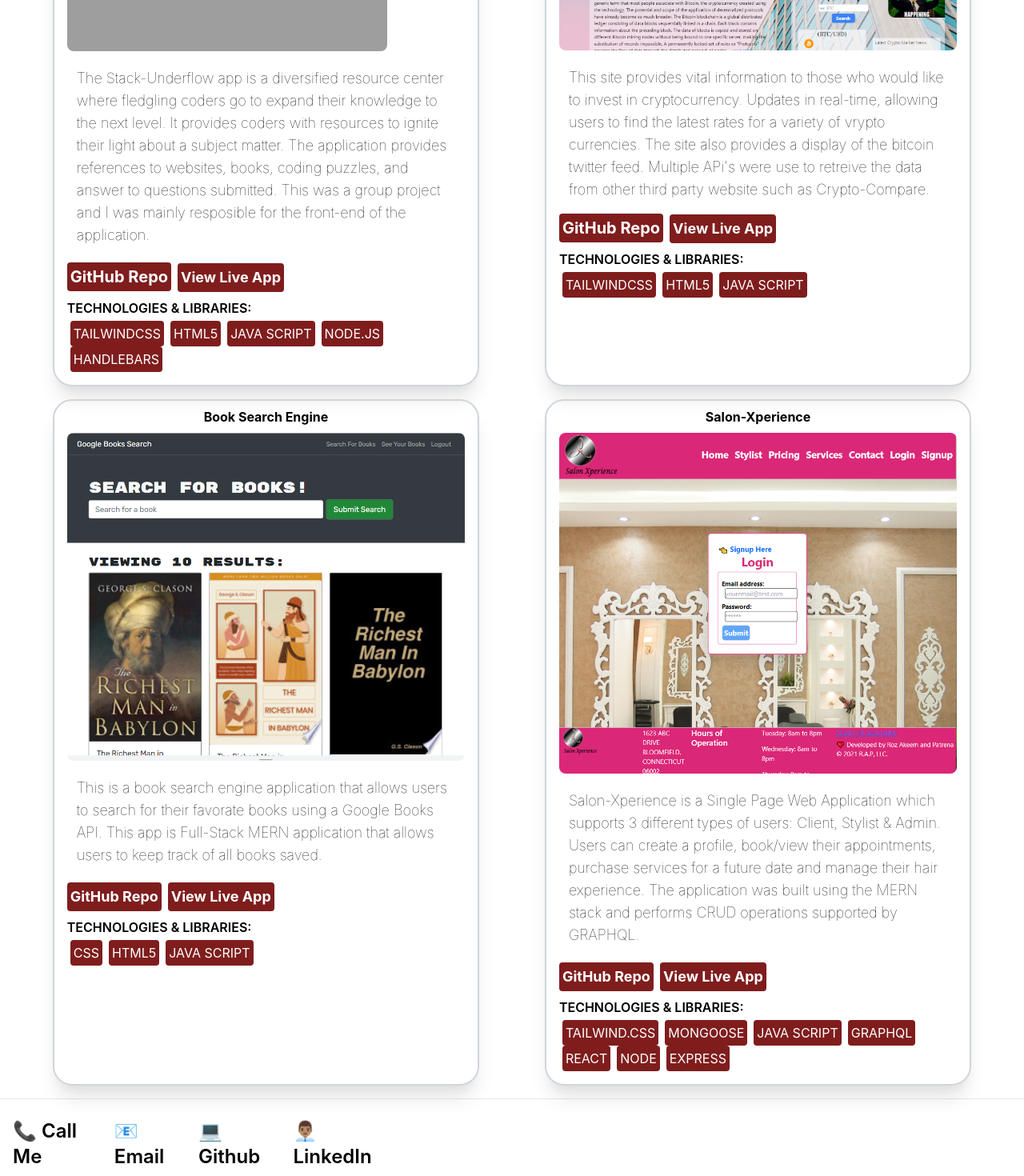
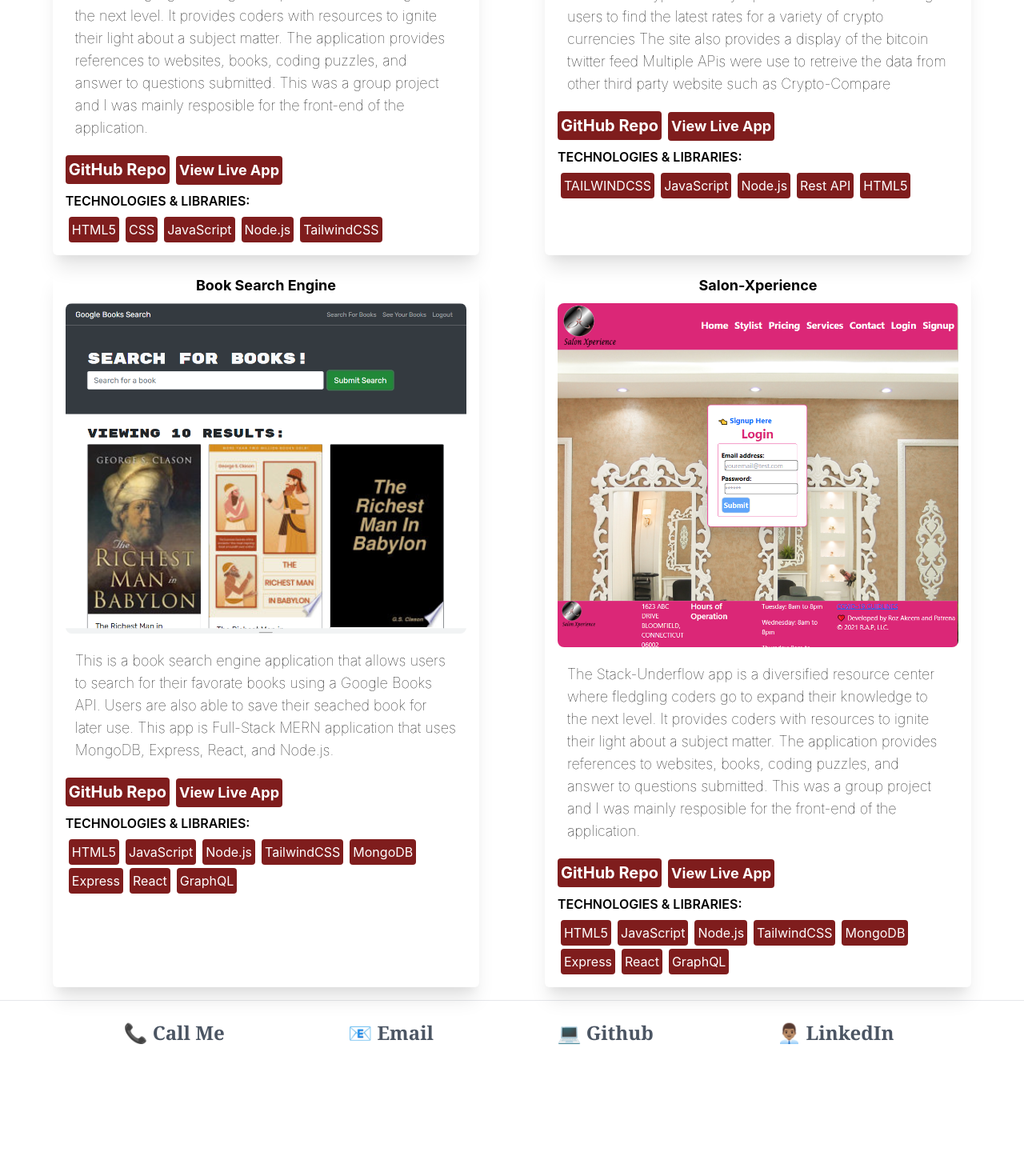
Before and after one commit to javantie/React-Portfolio, a React (Create React App) app: page /project in a window 1280 px wide. Shown: the part 954-2424 px from the top of the page at 80% size. After the commit the page ends 2269 px from the top, so only its background shows below. Built offline with nearby package versions, Linux system fonts and the light colour scheme; grey boxes are pictures that could not be loaded.

Commit message:
added the fnishing touch

```diff
--- a/src/App.js
+++ b/src/App.js
@@ -1,6 +1,5 @@
 import React from "react";
 import { BrowserRouter as Router, Route, Switch } from "react-router-dom";
-import Header from "./components/Header";
 import Footer from "./components/Footer";
 import About from "./pages/About";
 import Resume from "./components/Resume";
@@ -9,8 +8,8 @@ import ContactForm from "./pages/Contact";
 import Nav from "./components/Nav";
 import Hero from "./components/Hero";
 
+function App() {
 
-function App() {
   return (
     <Router>
       <div className="App">
--- a/src/components/Footer/index.js
+++ b/src/components/Footer/index.js
@@ -2,10 +2,9 @@ import React from "react";
 
 function Footer() {
   return (
-    <footer className="pb-2">
-      <hr/>
-      <ul className="pr-6 font-semibold pt-2 sm:w-2/5 text-2xl flex ">
-        <li className="pl-4 pt-4">
+    <div className="pb-2 border-t flex justify-center font-serif">
+      <ul className="pr-6 font-semibold pt-2 text-2xl flex justify-evenly w-full text-gray-600">
+        <li className="pl-4 pt-4 ">
           <a href="tel:+13473044422">📞 Call Me</a>
         </li>
         <li className="pt-4 pl-4">
@@ -27,8 +26,8 @@ function Footer() {
           </a>
         </li>
       </ul>
-    </footer>
+    </div>
   );
 }
 
-export default Footer
+export default Footer;
--- a/src/components/Header/index.js
+++ /dev/null
@@ -1,36 +0,0 @@
-import React from "react";
-import Nav from "../Nav";
-import { Link } from "react-router-dom";
-
-function Header() {
-  return (
-    <>
-      <header className="bg-gray-400">
-        <div className="flex justify-between">
-        <h2 className="w-4/6 mr-4 font-bold text-2xl text-blue-900 animate-bounce  pt-4 ">
-          “First, solve the problem. Then, write the code.” – John Johnson
-        </h2>
-        <div className=" my-2 flex items-center justify-center animate-pulse w-1/6">
-          <Link to='/project'>
-            <button
-              class="
-          bg-blue-700
-          p-2
-          rounded-lg
-          text-white
-          font-extrabold
-          hover:bg-blue-800
-        "
-            >
-              View Projects
-            </button>
-          </Link>
-        </div>
-        </div>
-        <Nav />
-      </header>
-    </>
-  );
-}
-
-export default Header;
--- a/src/components/Nav/index.js
+++ b/src/components/Nav/index.js
@@ -71,11 +71,11 @@ function Nav() {
             </button>
           </div>
         </div>
-        <div className=" mobile-menu bg-red-700 pl-5 py-2 ">
+        <div className="hidden mobile-menu bg-red-700 pl-5 py-2 ">
           <ul className="font-bold text-white">
             <li>
               <Link
-                to="/"
+                to="project"
                 className="hover:bg-blue-400 transition duration-300  p-1 rounded"
               >
                 PROJECTS
--- a/src/components/Project/index.js
+++ b/src/components/Project/index.js
@@ -1,17 +1,71 @@
 import React from "react";
-import stack from "../../assets/images/stack.png"
-import coinNerd from "../../assets/images/Capture2.PNG"
-import bookspic from "../../assets/images/screenshot.png"
-import notepic from "../../assets/images/Capture4.PNG"
-import salonxp from "../../assets/images/salonxp.PNG"
+import stack from "../../assets/images/stack.png";
+import coinNerd from "../../assets/images/Capture2.PNG";
+import bookspic from "../../assets/images/screenshot.png";
+import salonxp from "../../assets/images/salonxp.PNG";
+
+const projects = [
+  {
+    title: "Stack_Underflo",
+    image: stack,
+    description:
+      "The Stack-Underflow app is a diversified resource center where fledgling coders go to expand their knowledge to the next level. It provides coders with resources to ignite their light about a subject matter. The application provides references to websites, books, coding puzzles, and answer to questions submitted. This was a group project and I was mainly resposible for the front-end of the application.",
+    applink: "https://stack-underflo.herokuapp.com/",
+    repolink: "https://github.com/javantie/stack-underflow",
+    languages: ["HTML5", "CSS", "JavaScript", "Node.js", "TailwindCSS"],
+  },
+  {
+    title: "Coin Nerd",
+    image: coinNerd,
+    description:
+      "This site provides vital information to those who would like to invest in cryptocurrency Updates in real-time, allowing users to find the latest rates for a variety of crypto currencies The site also provides a display of the bitcoin twitter feed Multiple APis were use to retreive the data from other third party website such as Crypto-Compare ",
+    applink: "https://javantie.github.io/Coin-Nerds/",
+    repolink: "https://github.com/javantie/Coin-Nerds",
+    languages: ["TAILWINDCSS", "JavaScript", "Node.js", "Rest API", "HTML5"],
+  },
+  {
+    title: "Book Search Engine",
+    image: bookspic,
+    description:
+      "This is a book search engine application that allows users to search for their favorate books using a Google Books API. Users are also able to save their seached book for later use. This app is Full-Stack MERN application that uses MongoDB, Express, React, and Node.js. ",
+    applink: "https://radiant-meadow-67856.herokuapp.com/",
+    repolink: "https://github.com/javantie/Book-Search-Engine",
+    languages: [
+      "HTML5",
+      "JavaScript",
+      "Node.js",
+      "TailwindCSS",
+      "MongoDB",
+      "Express",
+      "React",
+      "GraphQL",
+    ],
+  },
+  {
+    title: "Salon-Xperience",
+    image: salonxp,
+    description:
+      "The Stack-Underflow app is a diversified resource center where fledgling coders go to expand their knowledge to the next level. It provides coders with resources to ignite their light about a subject matter. The application provides references to websites, books, coding puzzles, and answer to questions submitted. This was a group project and I was mainly resposible for the front-end of the application.",
+    applink: "https://salon-xperience.herokuapp.com/login",
+    repolink: "https://github.com/nylesor28/salon-xperience",
+    languages: [
+      "HTML5",
+      "JavaScript",
+      "Node.js",
+      "TailwindCSS",
+      "MongoDB",
+      "Express",
+      "React",
+      "GraphQL",
+    ],
+  },
+];
 
 function Project() {
   return (
     <>
-      <section
-        id="my-work"
-        class="md:flex md:flex-row md:justify-evenly flex-wrap"
-      >
+      <div id="my-work" class="md:flex md:flex-row md:justify-evenly flex-wrap">
+        {projects.map((project) => (
           <div
             id="card"
             class="
@@ -19,210 +73,43 @@ function Project() {
           px-4
           md:w-5/12 md:auto
           w-auto
-          rounded-3xl
-          border-gray-300
+          rounded-md
           shadow-xl
-          hover:shadow-2xl
-          border-2
           mb-4
         "
+            key={project.title}
           >
-          <h2 class="mb-2 font-bold text-center pt-2">Stack_Underflo</h2>
+            <h2 class="mb-2 font-bold text-center pt-2 text-lg">
+              {project.title}
+            </h2>
             <div id="card-img">
-            <img
-              class="rounded-lg"
-              src={stack}
-              alt="Project Image"
-            />
+              <img class="rounded-lg" src={project.image} alt="Project-1" />
             </div>
             <div id="text-area" class="mb-2">
-            <p class=" mt-2 font-thin text-lg p-3">
-              The Stack-Underflow app is a diversified resource center where
-              fledgling coders go to expand their knowledge to the next level.
-              It provides coders with resources to ignite their light about a
-              subject matter. The application provides references to websites,
-              books, coding puzzles, and answer to questions submitted. This was
-              a group project and I was mainly resposible for the front-end of
-              the application.
-            </p>
+              <p class=" mt-2 font-thin text-lg p-3">{project.description}</p>
             </div>
-          <a href="https://github.com/Patrena94/stack-underflow" target="blank">
+            <a href={project.repolink} target="blank">
               <button class="bg-red-900 font-bold hover:bg-red-400 text-xl text-white p-1 mb-2 rounded">
                 GitHub Repo
               </button>
             </a>
             <button class="bg-red-900 text-white p-1 mb-2 text-lg font-bold rounded ml-2">
-            <a href=" https://stack-underflo.herokuapp.com/" target="_blank">
+              <a href={project.applink} target="_blank">
                 View Live App
               </a>
             </button>
             <br />
             <span class="font-semibold">TECHNOLOGIES & LIBRARIES:</span>
-          <span class="flex p-1 pb-4 flex-wrap">
-            <p class="mr-2 bg-red-900 text-white p-1 rounded">TAILWINDCSS</p>
-            <p class="mr-2 bg-red-900 text-white p-1 rounded">HTML5</p>
-            <p class="mr-2 bg-red-900 text-white p-1 rounded">JAVA SCRIPT</p>
-            <p class="mr-2 bg-red-900 text-white p-1 rounded">NODE.JS</p>
-            <p class="mr-2 bg-red-900 text-white p-1 rounded">HANDLEBARS</p>
-          </span>
+            <div class="flex p-1 pb-4 flex-wrap">
+              {project.languages.map((language) => (
+                <p class="mr-2 bg-red-900 text-white p-1 rounded mt-1">
+                  {language}
+                </p>
+              ))}
             </div>
-        <div
-          id="card"
-          class="
-          mx-4
-          px-4
-          md:w-5/12 md:auto
-          w-auto
-          rounded-3xl
-          border-gray-300
-          shadow-xl
-          hover:shadow-2xl
-          border-2
-          mb-4
-        "
-        >
-          <h2 class="mb-2 font-bold text-center pt-2">Coin Nerd</h2>
-          <div id="card-img">
-            <img class="rounded-lg" src={coinNerd} alt="" />
           </div>
-          <div id="text-area" class="mb-1">
-            <p class=" mt-2 font-thin text-lg p-3">
-              This site provides vital information to those who would like to
-              invest in cryptocurrency. Updates in real-time, allowing users to
-              find the latest rates for a variety of vrypto currencies. The site
-              also provides a display of the bitcoin twitter feed. Multiple
-              APi's were use to retreive the data from other third party website
-              such as Crypto-Compare.
-            </p>
+        ))}
       </div>
-          <button class="bg-red-900 font-bold hover:bg-red-400 text-xl text-white p-1 mb-2 rounded">
-            <a href="https://github.com/javantie/Coin-Nerds" target="blank">
-              GitHub Repo
-            </a>
-          </button>
-
-          <button class="bg-red-900 text-white p-1 mb-2 text-lg font-bold rounded ml-2">
-            <a href="https://javantie.github.io/Coin-Nerds//" target="_blank">
-              View Live App
-            </a>
-          </button>
-
-          <br />
-          <span class="font-semibold">TECHNOLOGIES & LIBRARIES:</span>
-          <span class="flex p-1 pb-4 flex-wrap">
-            <p class="mr-2 bg-red-900 text-white p-1 rounded">TAILWINDCSS</p>
-            <p class="mr-2 bg-red-900 text-white p-1 rounded">HTML5</p>
-            <p class="mr-2 bg-red-900 text-white p-1 rounded">JAVA SCRIPT</p>
-          </span>
-        </div>
-        <div
-          id="card"
-          class="
-        mx-4
-        px-4
-        md:w-5/12 md:auto
-        w-auto
-        rounded-3xl
-        border-gray-300
-        shadow-xl
-        hover:shadow-2xl
-        border-2
-        mb-4
-        "
-        >
-          <h2 class="mb-2 font-bold text-center pt-2">Book Search Engine</h2>
-          <div id="card-img">
-            <img
-              class="rounded-lg"
-              src={bookspic}
-              alt=""
-            />
-          </div>
-          <div id="text-area" class="mb-2">
-            <p class="mt-2 p-3 font-thin text-lg">
-              This is a book search engine application that allows users to
-              search for their favorate books using a Google Books API. This app
-              is Full-Stack MERN application that allows users to keep track of
-              all books saved.
-            </p>
-          </div>
-          <button class="bg-red-900 text-white p-1 mb-2 text-lg font-bold rounded">
-            <a
-              href="https://github.com/javantie/Book-Search-Engine"
-              target="_blank"
-            >
-              GitHub Repo
-            </a>
-          </button>
-          <button class="bg-red-900 text-white p-1 mb-2 text-lg font-bold rounded ml-2">
-            <a
-              href="https://radiant-meadow-67856.herokuapp.com/"
-              target="_blank"
-            >
-              View Live App
-            </a>
-          </button>
-          <br />
-          <span class="font-semibold">TECHNOLOGIES & LIBRARIES:</span>
-          <span class="flex p-1 pb-4 flex-wrap">
-            <p class="mr-2 bg-red-900 text-white p-1 rounded">CSS</p>
-            <p class="mr-2 bg-red-900 text-white p-1 rounded">HTML5</p>
-            <p class="mr-2 bg-red-900 text-white p-1 rounded">JAVA SCRIPT</p>
-          </span>
-        </div>
-
-        <div
-          id="card"
-          class="
-        mx-4
-        px-4
-        md:w-5/12 md:auto
-        w-auto
-        rounded-3xl
-        border-gray-300
-        shadow-xl
-        hover:shadow-2xl
-        border-2
-        mb-4
-        "
-        >
-          <h2 class="mb-2 font-bold text-center pt-2">Salon-Xperience</h2>
-          <div id="card-img">
-            <img class="rounded-lg" src={salonxp} alt="" />
-          </div>
-          <div id="text-area" class="mb-2">
-            <p class="mt-2 p-3 font-thin text-lg">
-            Salon-Xperience is a Single Page Web Application which supports 3 different types of users: Client,
-            Stylist & Admin. Users can create a profile, book/view their appointments, purchase services for a future date and manage their hair experience.
-            The application was built using the MERN stack and performs CRUD operations supported by GRAPHQL.
-            </p>
-          </div>
-          <button class="bg-red-900 text-white p-1 mb-2 text-lg font-bold rounded">
-            <a
-              href="https://github.com/nylesor28/salon-xperience"
-              target="_blank"
-            >
-              GitHub Repo
-            </a>
-          </button>
-          <button class="bg-red-900 text-white p-1 mb-2 text-lg font-bold rounded ml-2">
-            <a href="https://salon-xperience.herokuapp.com/login" target="_blank">
-              View Live App
-            </a>
-          </button>
-          <br />
-          <span class="font-semibold">TECHNOLOGIES & LIBRARIES:</span>
-          <span class="flex p-1 pb-4 flex-wrap">
-            <p class="mr-2 bg-red-900 text-white p-1 rounded">TAILWIND.CSS</p>
-            <p class="mr-2 bg-red-900 text-white p-1 rounded">MONGOOSE</p>
-            <p class="mr-2 bg-red-900 text-white p-1 rounded">JAVA SCRIPT</p>
-            <p class="mr-2 bg-red-900 text-white p-1 rounded">GRAPHQL</p>
-            <p class="mr-2 bg-red-900 text-white p-1 rounded">REACT</p>
-            <p class="mr-2 bg-red-900 text-white p-1 rounded">NODE</p>
-            <p class="mr-2 bg-red-900 text-white p-1 rounded">EXPRESS</p>
-          </span>
-        </div>
-      </section>
     </>
   );
 }
--- a/src/pages/About.js
+++ b/src/pages/About.js
@@ -43,6 +43,7 @@ function About() {
           <div className="mt-4">
             <a
               href="https://entrepreneurlifestylz.com/"
+              target="_blank"
               className="text-red-800 text-lg"
             >
               Visit My Blog <i className="fas fa-share"></i>
```
Also changed, not shown: src/data/index.json (added, +40 -0 lines). Lines whose indentation alone changed are shown as unchanged.
